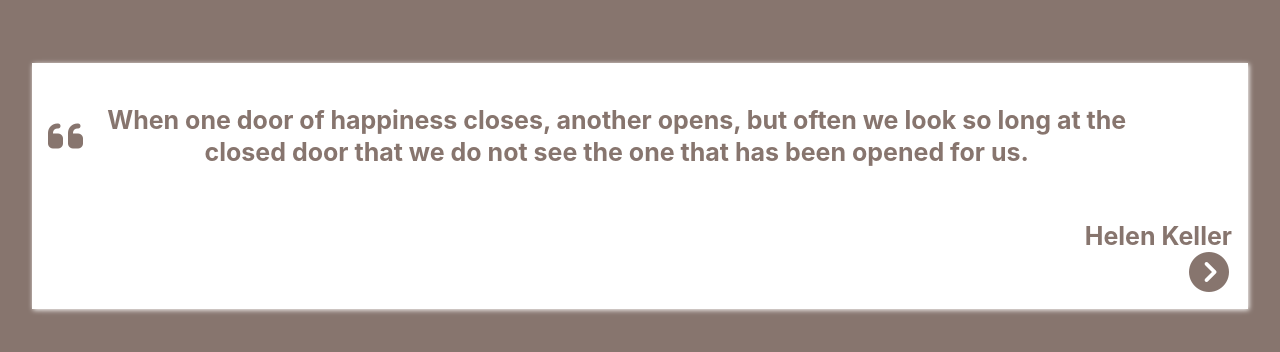
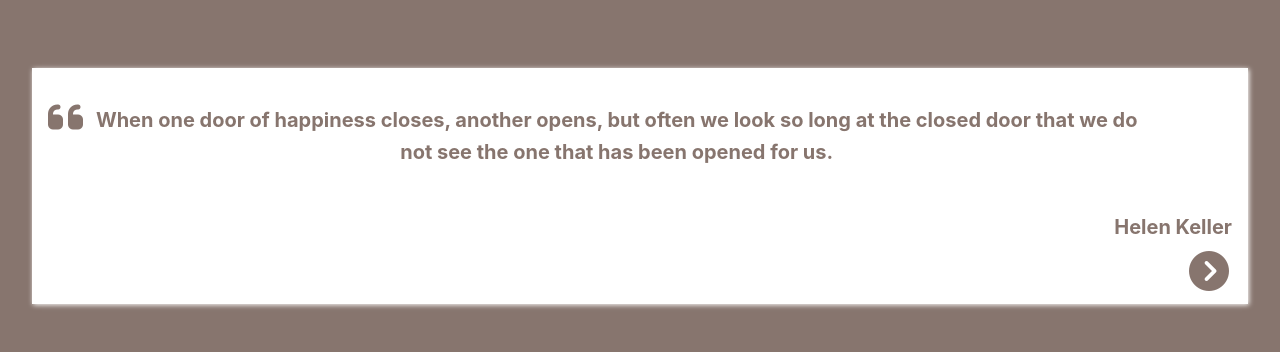
Before and after one commit to Josevargas1289/proyecto-Quote, a React (Vite) app: page / in a window 1280 px wide. Shown: the part 214-566 px from the top of the page. Built offline with nearby package versions, Linux system fonts and the light colour scheme.

Commit message:
modificaciones al icono quote para que quedara alineado

```diff
--- a/src/App.css
+++ b/src/App.css
@@ -41,7 +41,7 @@
   background-color: #ffffff;
   width: 100%;
   box-shadow: 1px 1px 5px white ;
-  font-size: 25px;
+  font-size: 20px;
   font-weight: bold;
 }
 
@@ -50,13 +50,16 @@
   flex-direction: row;
   justify-content: space-evenly;
   justify-items: center;
-  align-items: center;
   align-content: center;
   width: 90%;
   gap: .5rem;
   padding: 1rem;
   line-height: 2rem;
 
+
+}
+.quote-icon{
+  margin-top: .8rem;
 
 }
 .autor{
@@ -73,7 +76,8 @@
   align-content: center;
 }
 .btn-autor{
-
+    padding-right: 5rem;
+    margin-top: .5rem;
     padding: 0px;
     border-radius: 50%;
     width: 46px;
--- a/src/App.jsx
+++ b/src/App.jsx
@@ -36,13 +36,13 @@ function App() {
     <div className="App">
       <div  className='card' style={{color: colors[ramdomColors].hex}}>
         <div className='quote'>
-          <span className='quote-icon'><i class="fa-solid fa-quote-left"></i></span>
+          <span className='quote-icon'><i className="fa-solid fa-quote-left"></i></span>
           <p>{quoteMesage}</p>
         </div>
 
         <div className='autor'>
           <span>{quoteAutor}</span>
-          <button style={{color: colors[ramdomColors].hex}} onClick={ChangeCuote}className='btn-autor'><i class="fa-solid fa-circle-chevron-right"></i></button>
+          <button style={{color: colors[ramdomColors].hex}} onClick={ChangeCuote}className='btn-autor'><i className="fa-solid fa-circle-chevron-right"></i></button>
         </div>
 
       </div>
```
